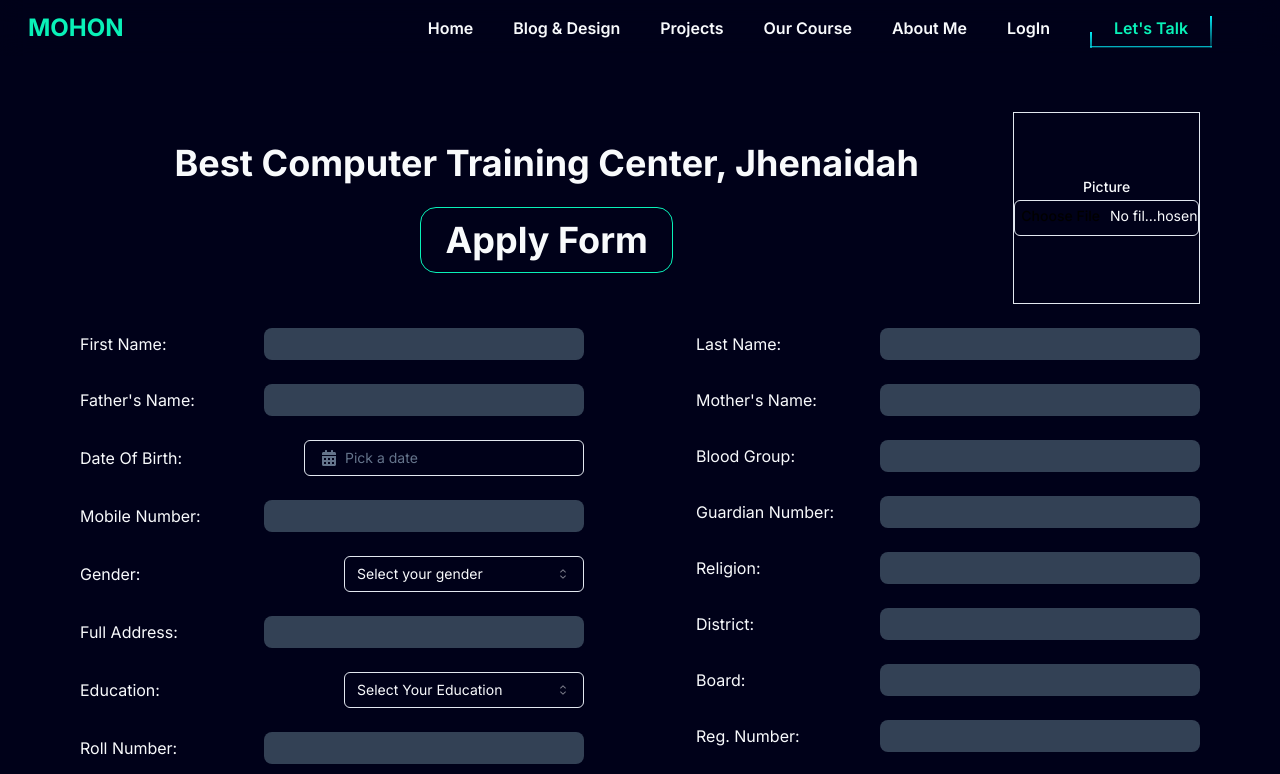
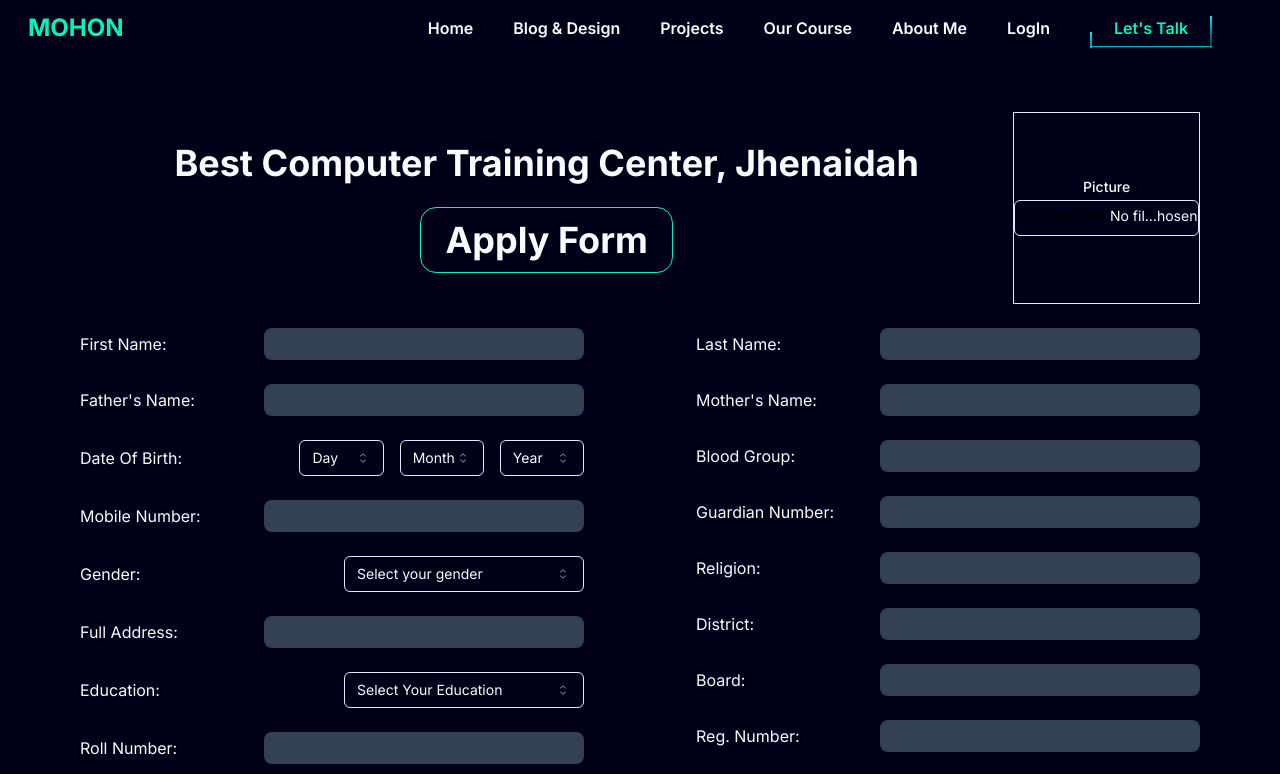
Before and after one commit to mohon0/Mohon, a Next.js app: page /application in a window 1280 px wide. Shown: the top 774 px of the page. Built offline with nearby package versions, Linux system fonts and the light colour scheme; no server answers.

Commit message:
improve the appllication section

```diff
--- a/src/app/layout.tsx
+++ b/src/app/layout.tsx
@@ -29,6 +29,10 @@ export const metadata: Metadata = {
     ],
     type: "website",
   },
+  verification: {
+    google: "TMr7owx3VxtN03KJtxIgqV3NCg0z_CRhvq69_U1lB1Y",
+  },
+
   robots: {
     index: true,
     follow: true,
--- a/src/components/application/DatePicker.tsx
+++ b/src/components/application/DatePicker.tsx
@@ -1,48 +1,93 @@
-"use client";
+import {
+  Select,
+  SelectContent,
+  SelectItem,
+  SelectTrigger,
+  SelectValue,
+} from "../ui/select";
 
-import { format } from "date-fns";
-import { FaCalendarAlt } from "react-icons/fa";
+interface SelectDemoProps {
+  onDayValueChange: (value: string) => void;
+  onMonthValueChange: (value: string) => void;
+  onYearValueChange: (value: string) => void;
+  dayValue: string | undefined;
+  monthValue: string | undefined;
+  yearValue: string | undefined;
+}
 
-import { Button } from "@/components/ui/button";
-import { Calendar } from "@/components/ui/calendar";
-import {
-  Popover,
-  PopoverContent,
-  PopoverTrigger,
-} from "@/components/ui/popover";
-import { cn } from "@/lib/utils";
+export default function DatePicker({
+  onDayValueChange,
+  onMonthValueChange,
+  onYearValueChange,
+}: SelectDemoProps) {
+  const handleDayChange = (value: string) => {
+    onDayValueChange(value);
+  };
+  const handleMonthChange = (value: string) => {
+    onMonthValueChange(value);
+  };
+  const handleYearChange = (value: string) => {
+    onYearValueChange(value);
+  };
 
-type DatePickerProps = {
-  dateOfBirth: Date | undefined;
-  setDateOfBirth: (date: Date | undefined) => void;
-};
-
-export function DatePickerDemo({
-  dateOfBirth,
-  setDateOfBirth,
-}: DatePickerProps) {
   return (
-    <Popover>
-      <PopoverTrigger asChild>
-        <Button
-          variant={"outline"}
-          className={cn(
-            "w-[280px] justify-start text-left font-normal",
-            !dateOfBirth && "text-muted-foreground"
-          )}
-        >
-          <FaCalendarAlt className="mr-2 h-4 w-4" />
-          {dateOfBirth ? format(dateOfBirth, "PPP") : <span>Pick a date</span>}
-        </Button>
-      </PopoverTrigger>
-      <PopoverContent className="w-auto p-0">
-        <Calendar
-          mode="single"
-          selected={dateOfBirth}
-          onSelect={setDateOfBirth}
-          initialFocus
-        />
-      </PopoverContent>
-    </Popover>
+    <div className="grid grid-cols-3 gap-4">
+      <div className="grid gap-2">
+        <Select onValueChange={handleDayChange}>
+          <SelectTrigger id="day">
+            <SelectValue placeholder="Day" />
+          </SelectTrigger>
+          <SelectContent>
+            {Array.from({ length: 31 }, (_, i) => (
+              <SelectItem
+                key={i}
+                value={`${i + 1}`}
+                onSelect={() => handleDayChange(`${i + 1}`)}
+              >
+                {i + 1}
+              </SelectItem>
+            ))}
+          </SelectContent>
+        </Select>
+      </div>
+      <div className="grid gap-2">
+        <Select onValueChange={handleMonthChange}>
+          <SelectTrigger id="month">
+            <SelectValue placeholder="Month" />
+          </SelectTrigger>
+          <SelectContent>
+            {Array.from({ length: 12 }, (_, i) => (
+              <SelectItem
+                key={i}
+                value={`${i + 1}`}
+                onSelect={() => handleMonthChange(`${i + 1}`)}
+              >
+                {new Date(0, i).toLocaleString("en", { month: "long" })}
+              </SelectItem>
+            ))}
+          </SelectContent>
+        </Select>
+      </div>
+      <div className="grid gap-2">
+        <Select onValueChange={handleYearChange}>
+          <SelectTrigger id="year">
+            <SelectValue placeholder="Year" />
+          </SelectTrigger>
+          <SelectContent>
+            {Array.from({ length: 50 }, (_, i) => (
+              <SelectItem
+                key={i}
+                value={`${new Date().getFullYear() - i}`}
+                onSelect={() =>
+                  handleYearChange(`${new Date().getFullYear() - i}`)
+                }
+              >
+                {new Date().getFullYear() - i}
+              </SelectItem>
+            ))}
+          </SelectContent>
+        </Select>
+      </div>
+    </div>
   );
 }
--- a/src/components/application/page.tsx
+++ b/src/components/application/page.tsx
@@ -1,9 +1,9 @@
 "use client";
-import React, { useState } from "react";
+import React, { useEffect, useState } from "react";
 import { ToastContainer, toast } from "react-toastify";
 import "react-toastify/dist/ReactToastify.css";
 import { CourseSelect } from "./CourseSelect";
-import { DatePickerDemo } from "./DatePicker";
+import DatePicker from "./DatePicker";
 import { DurationSelect } from "./DurationSelect";
 import { EducationSelect } from "./EducationSelect";
 import { FileSelect } from "./FileSelect";
@@ -15,7 +15,7 @@ export default function Application() {
   const [lastName, setLastName] = useState("");
   const [fatherName, setFatherName] = useState("");
   const [motherName, setMotherName] = useState("");
-  const [dateOfBirth, setDateOfBirth] = React.useState<Date>();
+  const [dateOfBirth, setDateOfBirth] = React.useState("");
   const [bloodGroups, setBloodGroups] = useState("");
   const [mobileNumber, setMobileNumber] = useState("");
   const [guardianNumber, setGuardianNumber] = useState("");
@@ -33,6 +33,9 @@ export default function Application() {
   const [nationality, setNationality] = useState("");
   const [course, setCourse] = useState("");
   const [duration, setDuration] = useState("");
+  const [day, setDay] = useState("");
+  const [year, setYear] = useState("");
+  const [month, setMonth] = useState("");
 
   const handelGenderChange = (value: string) => {
     if (value.trim() !== "") {
@@ -74,6 +77,45 @@ export default function Application() {
       console.error("Year cannot be empty");
     }
   };
+  const handleDay = (value: string) => {
+    if (value.trim() !== "") {
+      setDay(value);
+    } else {
+      toast.error("day cannot be empty cannot be empty");
+      console.error("day cannot be empty cannot be empty");
+    }
+  };
+  const handleMonth = (value: string) => {
+    if (value.trim() !== "") {
+      setMonth(value);
+    } else {
+      toast.error("Month cannot be empty cannot be empty");
+      console.error("Month cannot be empty cannot be empty");
+    }
+  };
+  const handleYear = (value: string) => {
+    if (value.trim() !== "") {
+      setYear(value);
+    } else {
+      toast.error("Year cannot be empty cannot be empty");
+      console.error("Year cannot be empty cannot be empty");
+    }
+  };
+
+  useEffect(() => {
+    // Make sure day, month, and year are valid numbers
+    const dayNumber = parseInt(day);
+    const monthNumber = parseInt(month);
+    const yearNumber = parseInt(year);
+
+    // Check if all values are valid numbers
+    if (!isNaN(dayNumber) && !isNaN(monthNumber) && !isNaN(yearNumber)) {
+      const birthDay = new Date(yearNumber, monthNumber - 1, dayNumber);
+      setDateOfBirth(birthDay.toISOString());
+    } else {
+      console.error("Invalid date values");
+    }
+  }, [day, month, year]);
 
   const handleSubmit = () => {
     const formData = {
@@ -175,9 +217,13 @@ export default function Application() {
             </div>
             <div className="flex justify-between items-center">
               <div>Date Of Birth:</div>
-              <DatePickerDemo
-                setDateOfBirth={setDateOfBirth}
-                dateOfBirth={dateOfBirth}
+              <DatePicker
+                onMonthValueChange={handleMonth}
+                onYearValueChange={handleYear}
+                onDayValueChange={handleDay}
+                dayValue={day}
+                monthValue={month}
+                yearValue={year}
               />
             </div>
             <div className="flex justify-between items-center">
```
